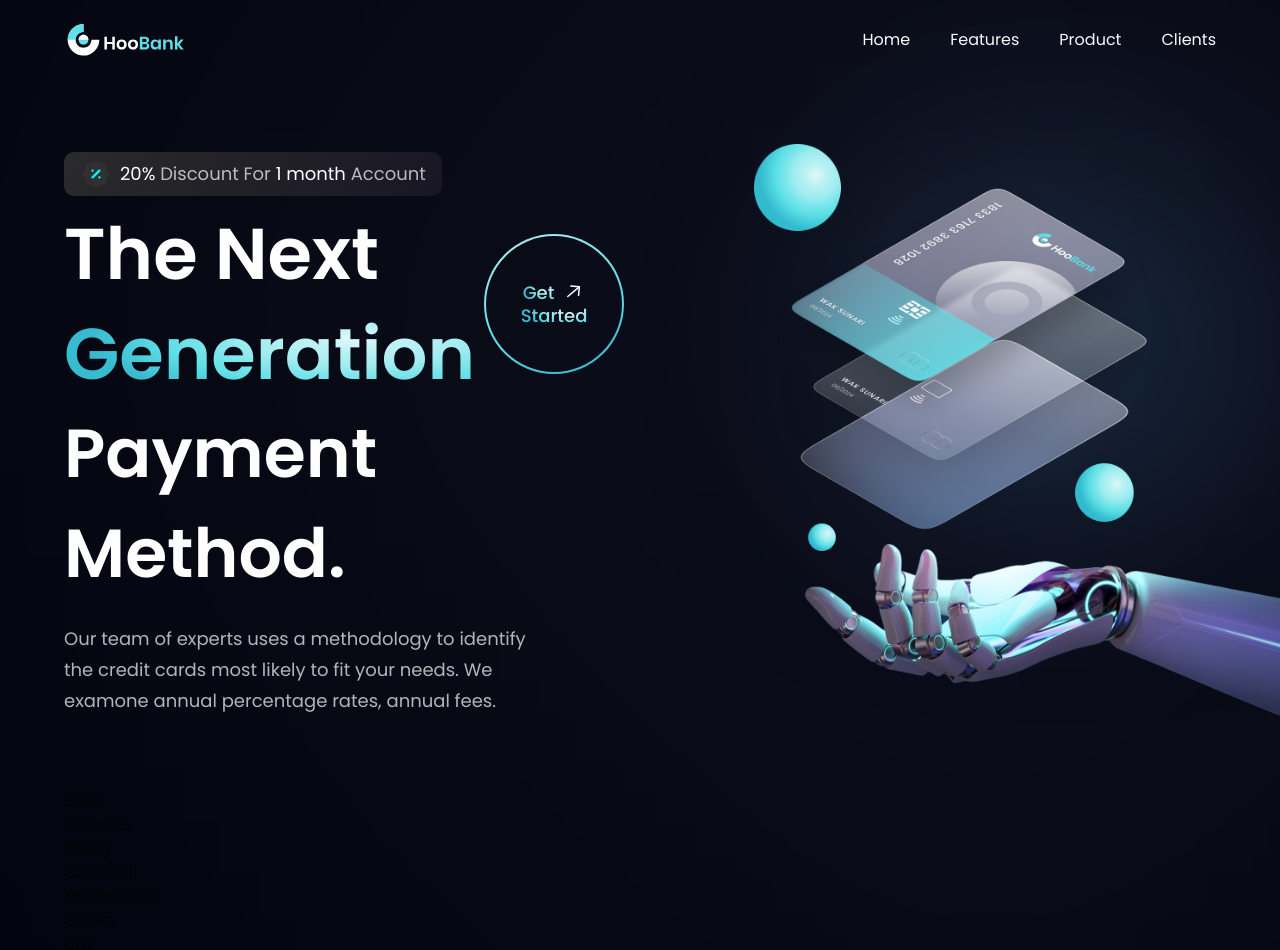
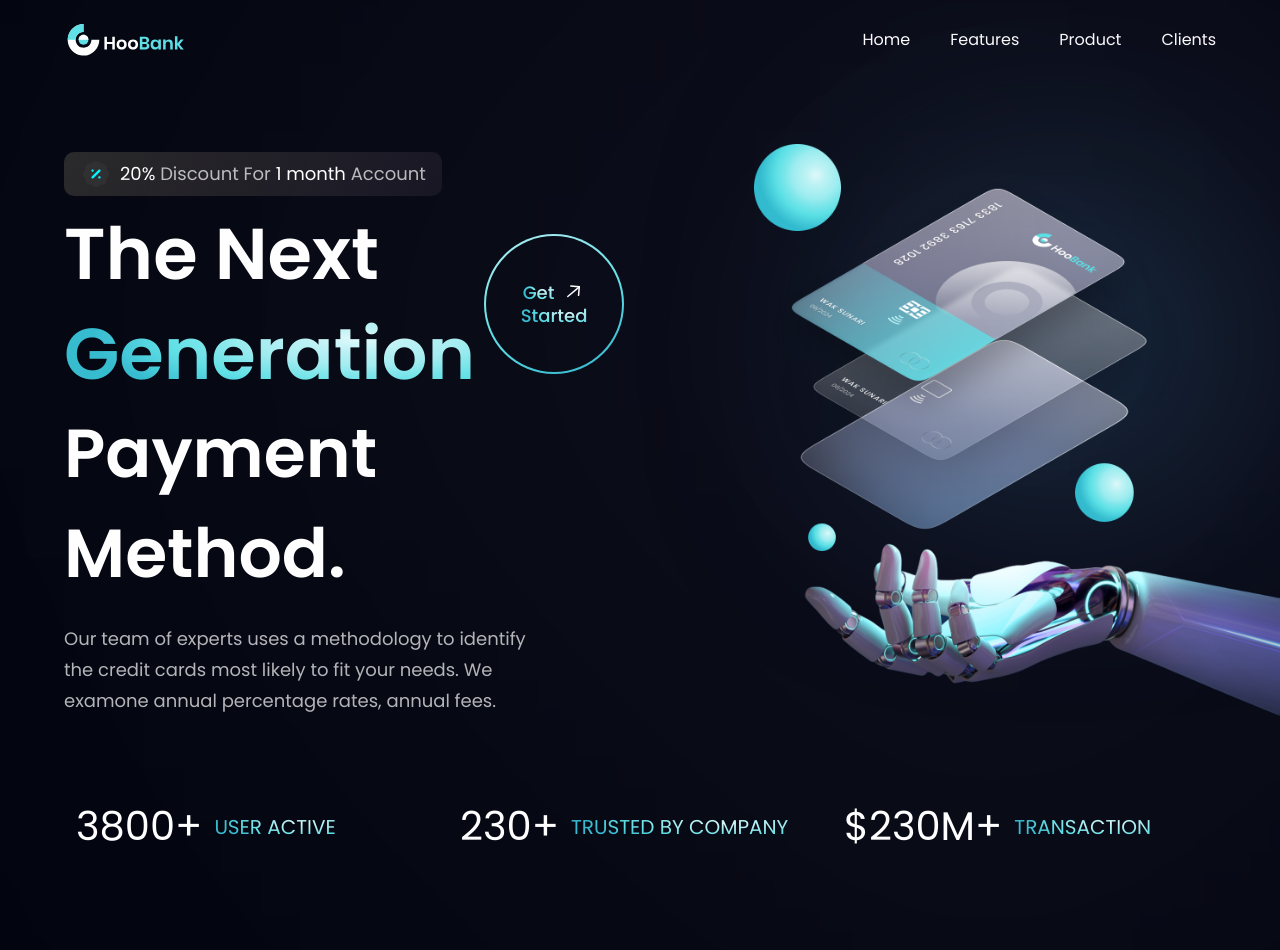
Before and after one commit to abdullahshah02/hoo-bank, a React (Vite) app: page / in a window 1280 px wide. Shown: the top 950 px of the page. Built offline with nearby package versions, Linux system fonts and the light colour scheme.

Commit message:
added stats

```diff
--- a/src/components/Stats.jsx
+++ b/src/components/Stats.jsx
@@ -1,8 +1,19 @@
 import React from 'react'
+import { stats } from '../constants'
+import styles from '../styles'
 
 const Stats = () => {
   return (
-    <div>Stats</div>
+    <section className={`${styles.flexCenter} flex-row flex-wrap sm:mb-20 mb-6`}>
+      {
+        stats.map(stat => (
+          <div key={stat.id} className={`flex-1 flex justify-start items-center flex-row m-3`}>
+            <h4 className='font-poppins font-semi-bold xs:text-[40px] text-[30px] xs:leading-[53px] leading-[43px] text-white'>{stat.value}</h4>
+            <p className='font-poppins font-normal xs:text-[20px] text-[15px] xs:leading-[26px] leading-[21px] text-gradient uppercase ml-3'>{stat.title}</p>
+          </div>
+        ))
+      }
+    </section>
   )
 }
 
```
